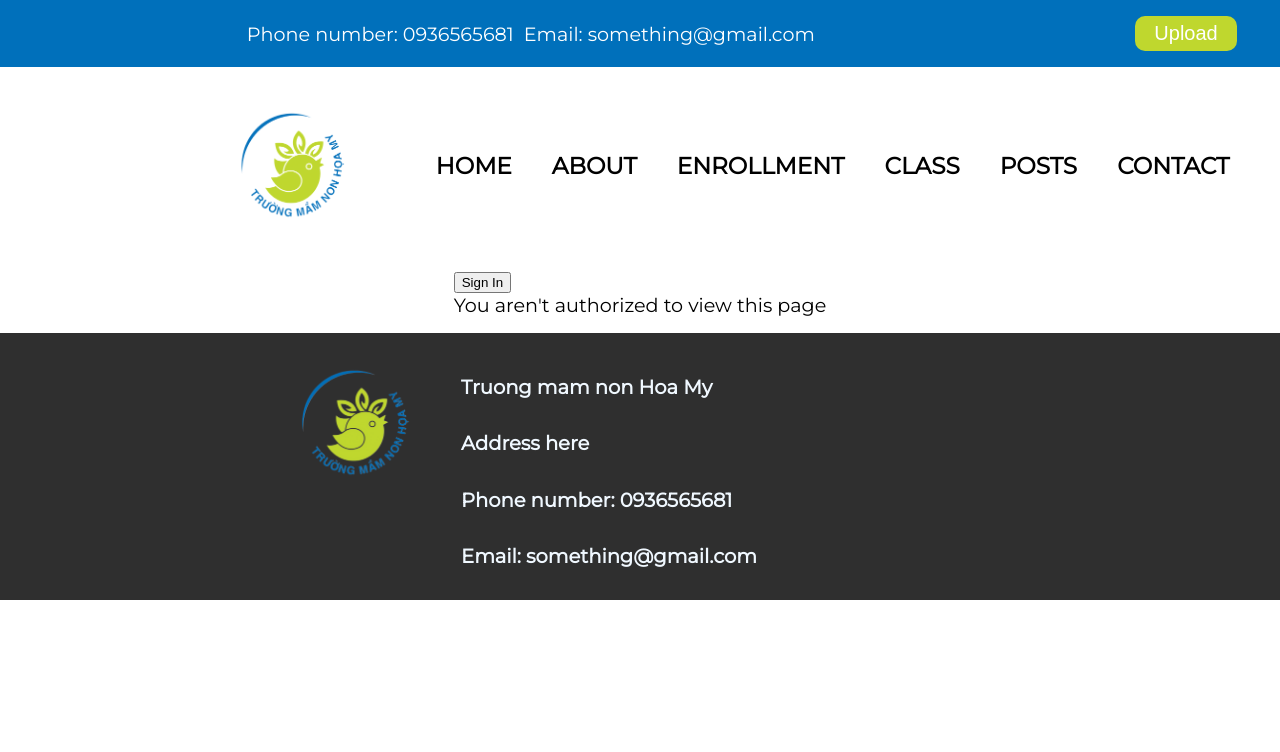
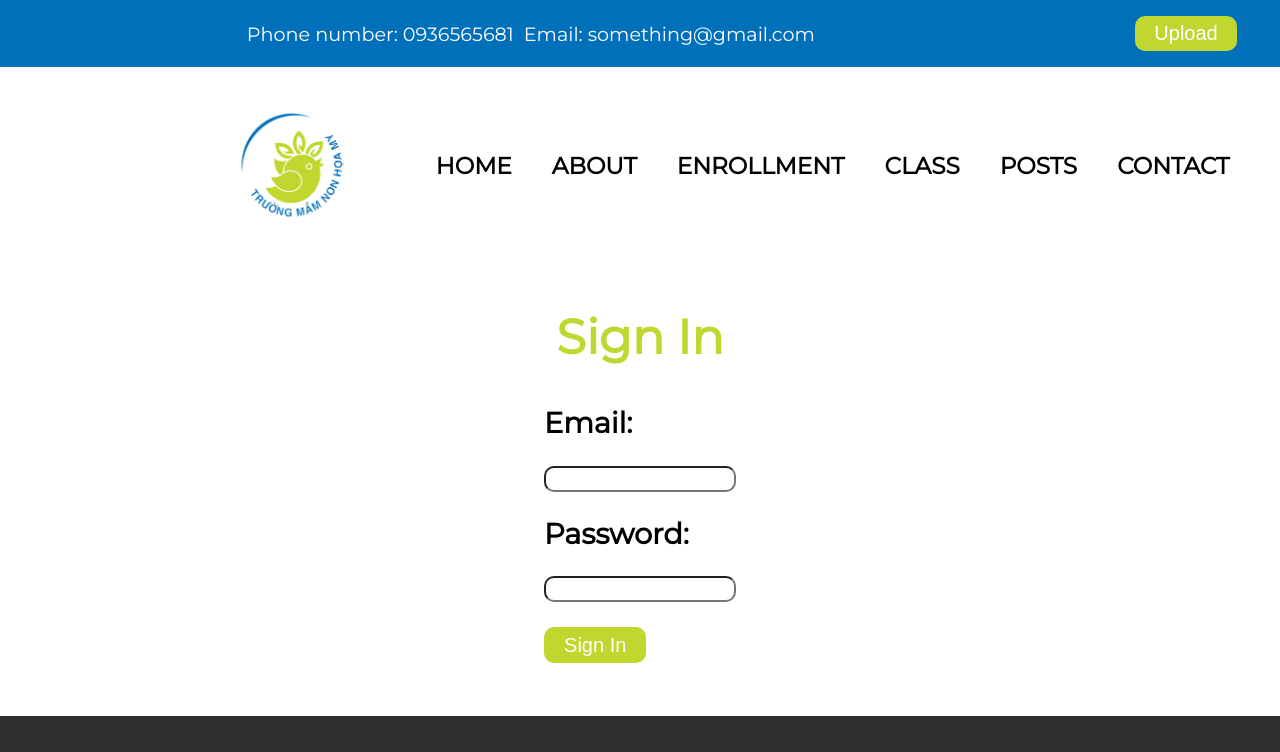
Before and after one commit to Ntrug1/website-front-end, a Next.js app: page /test in a window 1280 px wide. Shown: the top 752 px of the page. Built offline with nearby package versions, Linux system fonts and the light colour scheme; no server answers.

Commit message:
update sign in

```diff
--- a/pages/test.js
+++ b/pages/test.js
@@ -2,6 +2,7 @@ import { getSession, signIn, signOut } from "next-auth/client";
 import Head from 'next/head';
 import Link from "next/link";
 import React from "react";
+import Style from '../styles/Login.module.css'
 
 const IndexPage = ({
   session,
@@ -14,7 +15,7 @@ const IndexPage = ({
     return (
       <div>
         <Link href="/api/auth/signin">
-          <button
+          <button className={Style.button}
             onClick={(e) => {
               e.preventDefault();
               signIn();
@@ -35,7 +36,7 @@ const IndexPage = ({
     return (
       <div>
         <Link href="/api/auth/signout">
-          <button
+          <button className={Style.button}
             onClick={(e) => {
               e.preventDefault();
               signOut();
@@ -51,13 +52,24 @@ const IndexPage = ({
   if (!session) {
     return (
       <div className="hero">
-        <div className="navbar">
+      <Head>
+        <title>Sign in</title>
+      </Head>
+        <h2 className={Style.h2}>Sign In</h2>
+        <form>
+          <div>
+            <h2>Email: </h2>
+            <input className={Style.input} type="email" />
+          </div>
+          <div>
+            <h2>Password: </h2>
+            <input className={Style.input}type="password" /><br/>
+          </div>
+          <div className="navbar">
           {signOutButtonNode()}
           {signInButtonNode()}
-        </div>
-        <div className="text">
-          You aren't authorized to view this page
-        </div>
+        </div><br/>
+        </form>
       </div>
     )
   }
@@ -65,14 +77,17 @@ const IndexPage = ({
   return (
     <div className="hero">
       <Head>
-        <title>Index Page</title>
+        <title>Add Post</title>
       </Head>
+      <h2>Add Post</h2>
+      <form>
+        <input className={Style.input} type="text" /><br/>
+        <input className={Style.input} type="text" /><br/>
+        <button className={Style.button}  type="button">Add Post</button>
+      </form>
       <div className="navbar">
         {signOutButtonNode()}
         {signInButtonNode()}
-      </div>
-      <div className="text">
-        Hello world
       </div>
     </div>
   );
```
